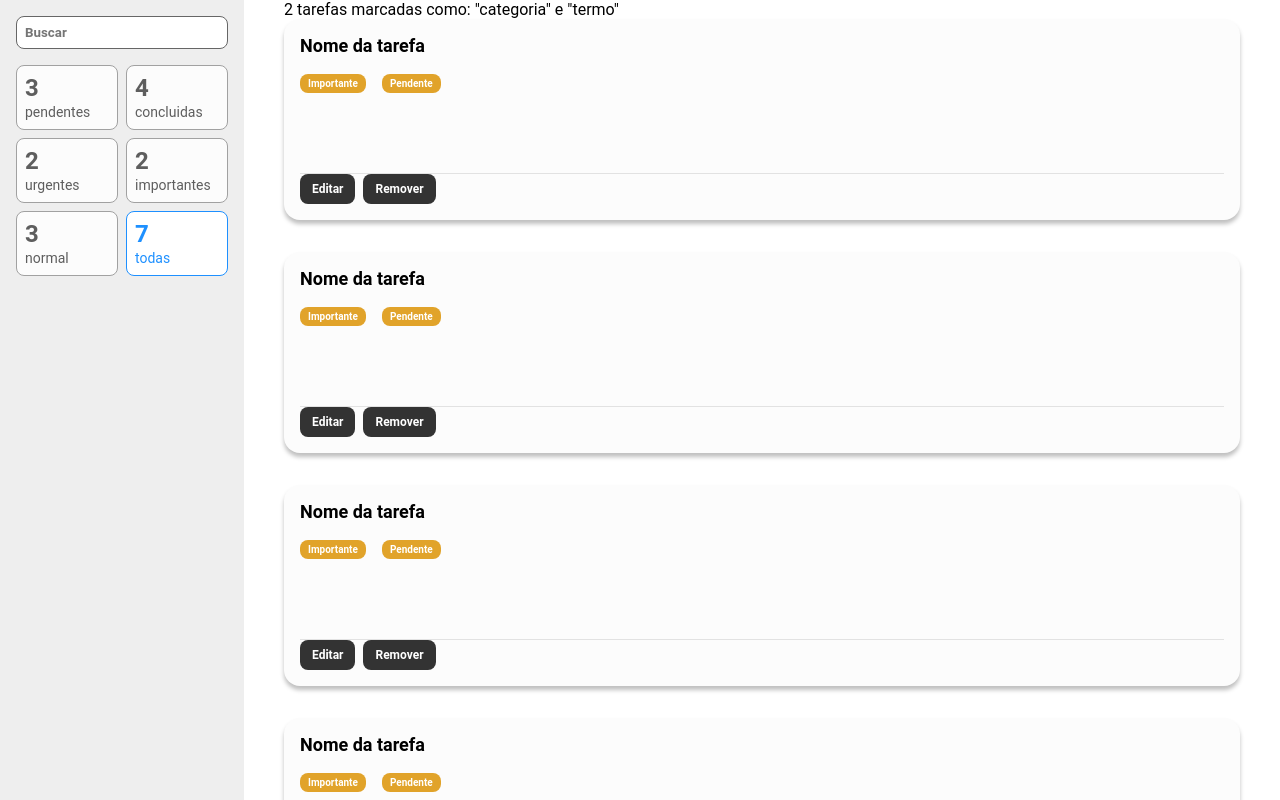
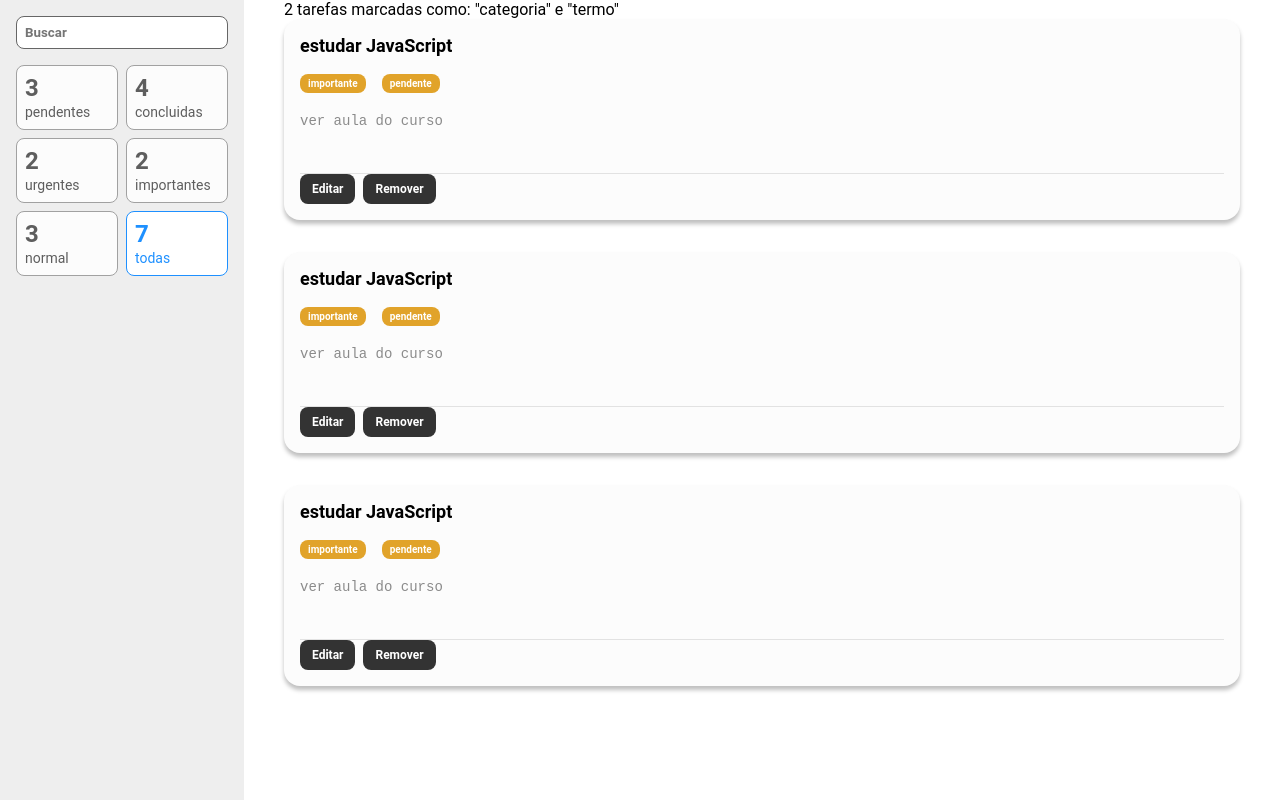
Before and after one commit to TallysonFreitas/Projeto-EBAC, a React (Create React App) app: page / in a window 1280 px wide. Built offline with nearby package versions, Linux system fonts and the light colour scheme; the HTML template or start-up script is replaced by a standard one.

Commit message:
commit aula 5

```diff
--- a/src/components/Tarefa/index.tsx
+++ b/src/components/Tarefa/index.tsx
@@ -1,15 +1,46 @@
+import { useState } from 'react'
 import * as S from './style'
 
-const Tarefa = () => {
+type Props = {
+  titulo: string
+  prioridade: string
+  status: string
+  descricao: string
+}
+
+const Tarefa = ({ titulo, prioridade, status, descricao }: Props) => {
+  const [estaEditando, setEstaEditando] = useState(false)
+
   return (
     <S.Card>
-      <S.Titulo>Nome da tarefa</S.Titulo>
-      <S.Tag>Importante</S.Tag>
-      <S.Tag>Pendente</S.Tag>
-      <S.Descricao />
+      <S.Titulo>{titulo}</S.Titulo>
+      <S.Tag>{prioridade}</S.Tag>
+      <S.Tag>{status}</S.Tag>
+      <S.Descricao value={descricao} />
       <S.BarraAcoes>
-        <S.Botao>Editar</S.Botao>
-        <S.Botao>Remover</S.Botao>
+        {estaEditando ? (
+          <>
+            <S.Botao>Salvar</S.Botao>
+            <S.Botao
+              onClick={() => {
+                setEstaEditando(false)
+              }}
+            >
+              Cancelar
+            </S.Botao>
+          </>
+        ) : (
+          <>
+            <S.Botao
+              onClick={() => {
+                setEstaEditando(true)
+              }}
+            >
+              Editar
+            </S.Botao>
+            <S.Botao>Remover</S.Botao>
+          </>
+        )}
       </S.BarraAcoes>
     </S.Card>
   )
--- a/src/containers/ListaDeTarefas/index.tsx
+++ b/src/containers/ListaDeTarefas/index.tsx
@@ -2,25 +2,41 @@ import Tarefa from '../../components/Tarefa'
 import { Container } from './style'
 
 const ListaDeTarefas = () => {
+  const tarefas = [
+    {
+      titulo: 'estudar JavaScript',
+      descricao: 'ver aula do curso',
+      prioridade: 'importante',
+      status: 'pendente'
+    },
+    {
+      titulo: 'estudar JavaScript',
+      descricao: 'ver aula do curso',
+      prioridade: 'importante',
+      status: 'pendente'
+    },
+    {
+      titulo: 'estudar JavaScript',
+      descricao: 'ver aula do curso',
+      prioridade: 'importante',
+      status: 'pendente'
+    }
+  ]
+
   return (
     <Container>
       <p>2 tarefas marcadas como: &quot;categoria&quot; e &quot;termo&quot;</p>
       <ul>
-        <li>
-          <Tarefa />
-        </li>
-        <li>
-          <Tarefa />
-        </li>
-        <li>
-          <Tarefa />
-        </li>
-        <li>
-          <Tarefa />
-        </li>
-        <li>
-          <Tarefa />
-        </li>
+        {tarefas.map((each) => (
+          <li key={each.titulo}>
+            <Tarefa
+              descricao={each.descricao}
+              titulo={each.titulo}
+              status={each.status}
+              prioridade={each.prioridade}
+            />
+          </li>
+        ))}
       </ul>
     </Container>
   )
```
